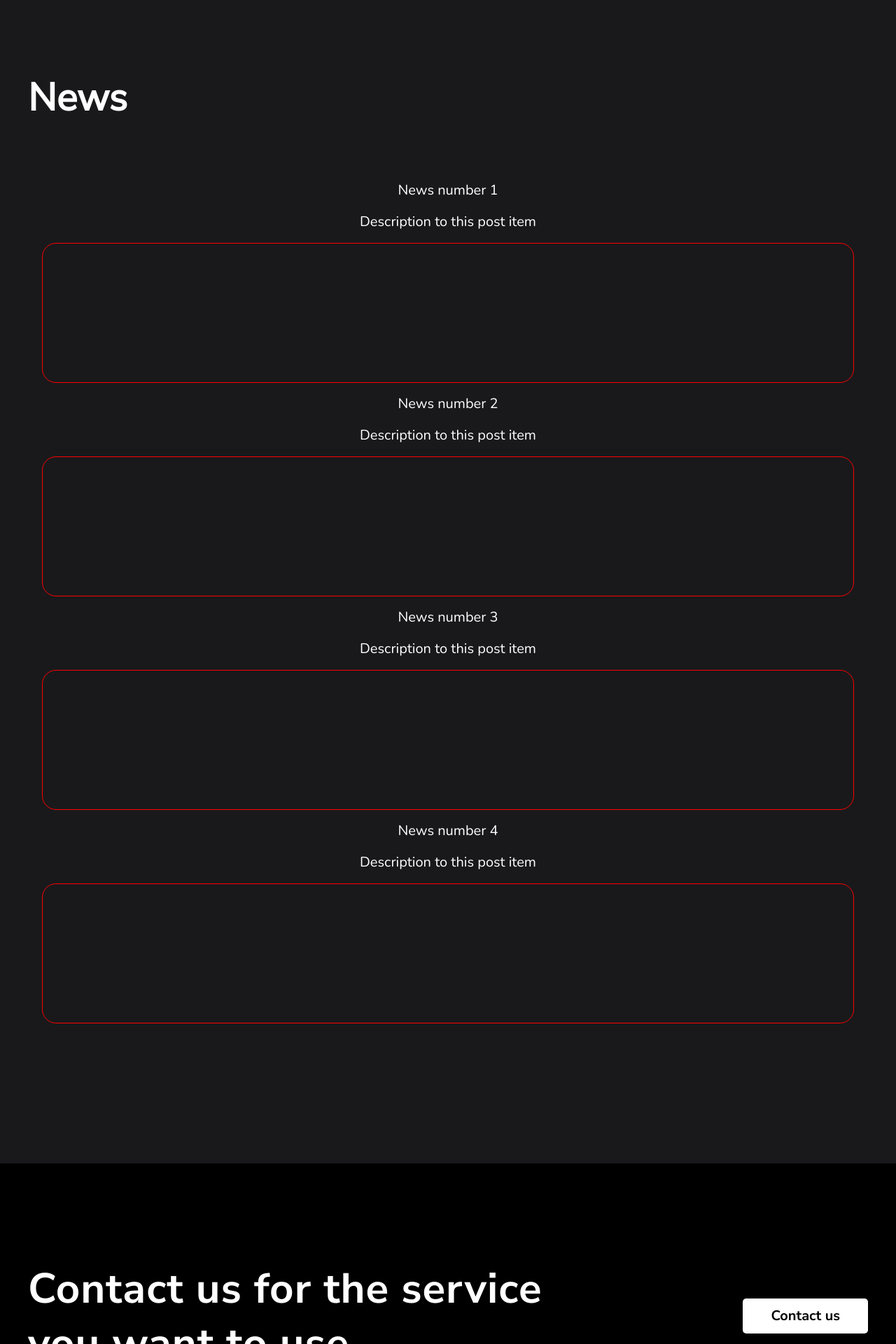
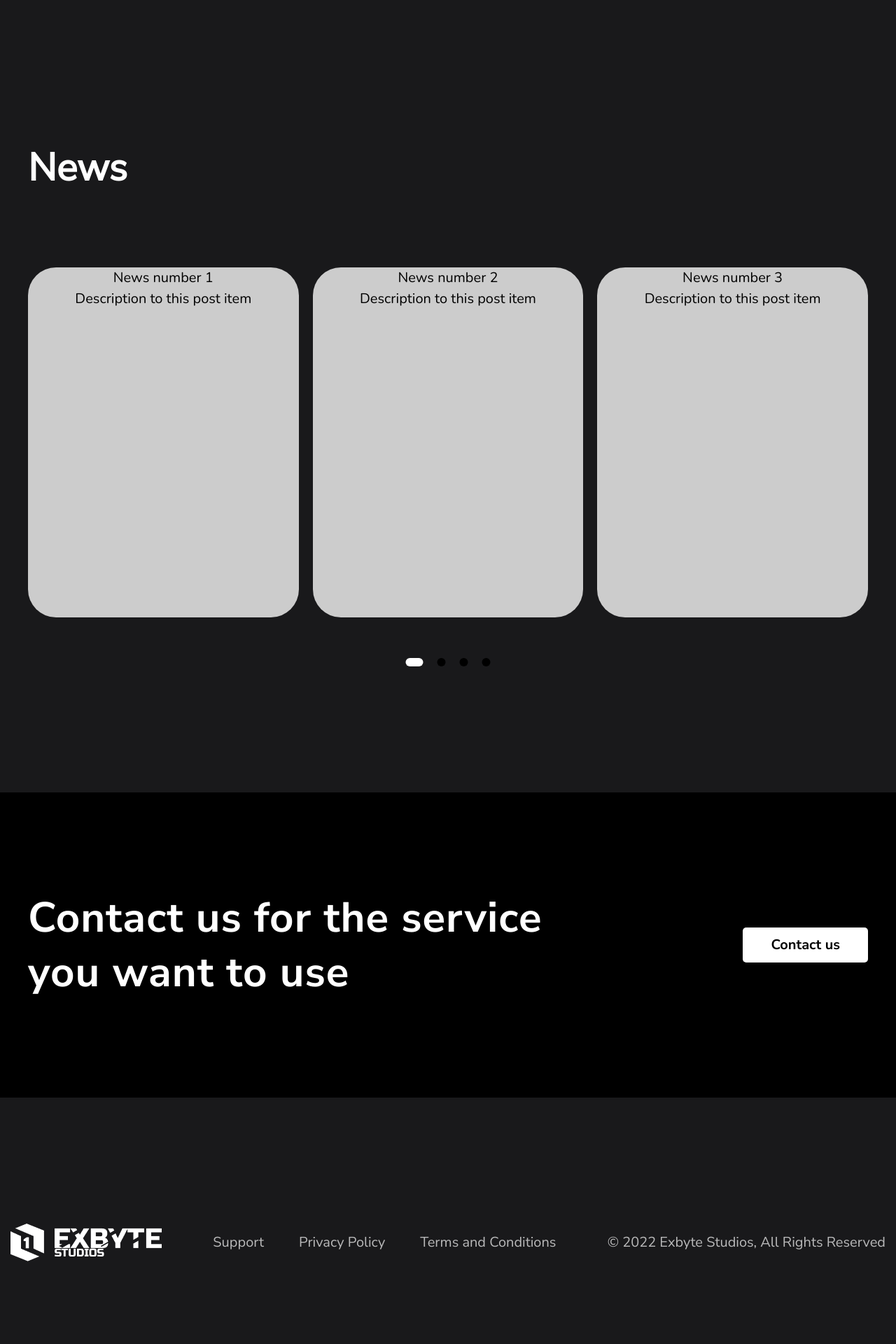
Before and after one commit to JustBonky/exbytesite, a PHP site: page / in a window 1280 px wide. Shown: the part 2226-4146 px from the top of the page at 70% size. After the commit the page ends 4028 px from the top, so only its background shows below. Run offline with PHP 8.4, Linux system fonts and the light colour scheme; style sheets or scripts are compiled from the project's sources.

Commit message:
woerk for 11.02.22

```diff
--- a/layout/src/index.html
+++ b/layout/src/index.html
@@ -14,8 +14,6 @@
 </head>
 
 <body>
-
-
     <header id="body-header" class="body-header">
         <div class="container body-header-container">
             <div class="logo">
@@ -164,7 +162,8 @@
 
         <section class="news-s">
             <h3>News</h3>
-            <div class="news-s_slider">
+            <div class="news_preview">
+                <div class="news_slider owl-carousel owl-theme">
                     <div class="news-s_slider_item">
                         <p>News number 1</p>
                         <p>Description to this post item</p>
@@ -187,6 +186,7 @@
                         <p>Description to this post item</p>
                         <div class="bg"></div>
 
+                    </div>
                 </div>
             </div>
         </section>
--- a/layout/src/js/carousels.js
+++ b/layout/src/js/carousels.js
@@ -8,15 +8,40 @@ $(document).ready(function () {
         smartSpeed: 500,
         dots: true,
         dotsEach: true,
-		// autoplay: true,
-        // autoplayTimeout: 2000,
+        responsive: {
+            0: {
+                margin: 40,
+            },
+            1200: {
+                margin: 100,
+            }
+        },
+        autoplay: true,
+        autoplayTimeout: 4000,
+        autoplayHoverPause: true,
+    });
+
+    $(".news_slider").owlCarousel({
+        loop: true,
+        items: 3,
+        animateOut: "animate__fadeOutDown",
+        animateIn: "animate__fadeInDown",
+        smartSpeed: 500,
+        dots: true,
+        dotsEach: true,
+        responsive: {
+            0: {
+                margin: 10,
+            },
+            1024: {
+                margin: 15,
+            },
+            1200: {
+                margin: 20,
+            }
+        },
+        // autoplay: true,
+        // autoplayTimeout: 4000,
         // autoplayHoverPause: true,
     });
 });
-
-// $('.news-s_slider').slick({
-//     dots: true,
-//     arrows: false,
-//     speed: 1000,
-//     slidesToShow: 3
-// })
--- a/layout/src/js/global.js
+++ b/layout/src/js/global.js
@@ -1,3 +1,10 @@
+document.addEventListener('DOMContentLoaded', function() {
+    window.media1200 = 1200;
+    window.media1024 = 1024;
+    window.media768  = 768;
+})
+
+
 const aft = document.querySelector('.body-header');
 
 const tl = gsap.timeline({
--- a/layout/src/scss/_global.scss
+++ b/layout/src/scss/_global.scss
@@ -5,10 +5,13 @@ body {
     font-size: 20px;
     overflow-x: hidden;
     background-color: $black;
-    // height: 2000px;
     font-family: 'Nunito Regular', sans-serif;
     position: relative;
     line-height: 1.5;
+
+    @include media1200 {
+        font-size: 18px;
+    }
 }
 
 main {
@@ -41,3 +44,9 @@ main {
     font-weight: bold;
     font-family: "NunitoSans Bold", sans-serif;
 }
+
+section > h3 {
+    @include media1200 {
+        margin-left: 50px;
+    }
+}
--- a/layout/src/scss/_mixins.scss
+++ b/layout/src/scss/_mixins.scss
@@ -7,3 +7,27 @@
         font-display: swap;
     }
 }
+
+@mixin media1200 {
+    @media (max-width: 1200px) {
+        @content;
+    }
+}
+
+@mixin media1024 {
+    @media (max-width: 1024px) {
+        @content;
+    }
+}
+
+@mixin media768 {
+    @media (max-width: 768px) {
+        @content;
+    }
+}
+
+@mixin media480 {
+    @media (max-width: 480px) {
+        @content;
+    }
+}
--- a/layout/src/scss/blocks/_footer.scss
+++ b/layout/src/scss/blocks/_footer.scss
@@ -2,6 +2,12 @@
     margin-top: 100px;
     padding: 4em 0;
     font-family: "NunitoSans Regular", sans-serif;
+
+    & .logo {
+        @include media1200 {
+            transform: scale(0.85);
+        }
+    }
 
     &-container {
         display: flex;
@@ -14,12 +20,23 @@
         display: flex;
         color: $black-op07;
 
+        @include media1200 {
+            font-size: 16px;
+        }
+
         & > li + li {
             margin-left: 50px;
+
+            @include media1200 {
+                margin-left: 20px;
+            }
         }
     }
 
     & .rights {
         color: $black-op07;
+        @include media1200 {
+            font-size: 16px;
+        }
     }
 }
--- a/layout/src/scss/blocks/_header.scss
+++ b/layout/src/scss/blocks/_header.scss
@@ -6,6 +6,10 @@
     left: 0;
     z-index: 100;
     background-color: $black;
+
+    @include media1200 {
+        height: 90px;
+    }
 
     &-container {
         display: flex;
--- a/layout/src/scss/blocks/_intro.scss
+++ b/layout/src/scss/blocks/_intro.scss
@@ -2,6 +2,10 @@
     min-height: calc(100vh - 100px);
     display: flex;
     align-items: center;
+
+    @include media1200 {
+        padding: 0 30px;
+    }
 
     &_block {
         width: 50%;
@@ -11,14 +15,30 @@
             display: flex;
             flex-direction: column;
 
+            @include media1024 {
+                width: 100%;
+            }
+
             & h1 {
                 font-family: 'Nunito Bold', sans-serif;
                 font-size: 70px;
                 letter-spacing: 0.03em;
                 line-height: 0.8;
 
+                @include media1024 {
+                    max-width: 70%;
+                }
+
+                @include media1200 {
+                    font-size: 65px;
+                }
+
                 & .stroke-item + .stroke-item {
                     margin-top: 10px;
+
+                    @include media1200 {
+                        margin-top: 6px;
+                    }
                 }
 
                 & .stroke-item {
@@ -82,18 +102,26 @@
 
         &--right {
             position: relative;
-            // border: 1px solid red;
             min-height: 250px;
             max-height: 250px;
+            border: 1px solid red;
+            border-radius: 100px;
+
+            @include media1024 {
+                display: none;
+            }
+
+            & > div {
+                transition: 200ms ease;
+            }
 
             & .intro-top-left-arrow {
                 position: absolute;
-                top: 0;
-                left: 0;
-                transform: translate(calc(-50% - 20px), calc(-100% + 20px)) scale(0.6);
-                width: 151px;
-                height: 116px;
+                top: -150px;
+                left: -100px;
+                transform: scale(0.6);
                 transform-origin: left bottom;
+
                 // border: 1px solid greenyellow;
 
                 & path {
@@ -103,26 +131,25 @@
 
             & .intro-bottom-left-controllers {
                 position: absolute;
-                bottom: -20px;
+                bottom: -70px;
                 left: 100px;
-                transform: translateY(100%);
-                width: 100px;
-                height: 80px;
                 // border: 1px solid green;
 
                 & svg {
-                    display: block;
+                    position: absolute;
+                    opacity: 0;
                     // border: 1px solid yellow;
-                    position: absolute;
-                    top: calc(50% + 45px);
-                    left: calc(50% + 50px);
-                    transform: translate(-50%, -50%);
-                    opacity: 0;
+                }
+
+                & svg:nth-child(1) {
+                    top: 40px;
+                    left: 0px;
                 }
 
                 & svg:nth-child(2) {
-                    top: calc(50% - 40px);
-                    left: calc(50% - 20px);
+                    // border: 1px solid purple;
+                    top: -50px;
+                    left: -50px;
                 }
             }
         }
--- a/layout/src/scss/blocks/_news.scss
+++ b/layout/src/scss/blocks/_news.scss
@@ -8,51 +8,64 @@
         font-family: 'NunitoSans Regular', sans-serif;
     }
 
-    &_slider {
-        margin-top: 60px;
+    & .news_preview {
+        margin-top: 100px;
+        min-height: 500px;
 
-        &_item {
-            height: 100%;
-            text-align: center;
-            margin: 0 20px;
-
-            & p {
-                margin: 15px 0;
+        @include media1200 {
+            min-height: 400px;
         }
 
-            & .bg {
-                border: 1px solid red;
-                border-radius: 20px;
-                height: 200px;
-            }
+        & .news_slider{
+            margin: 0 auto;
+            max-width: 1200px;
+            display: flex;
+            position: relative;
+            min-height: inherit;
+
+            @include media1200 {
+                max-width: 940px;
             }
 
-        & > ul {
+            & .owl-stage {
+                height: 100%;
+            }
+
+            & .owl-item {
+                height: 100%;
+                color: #000;
+                background-color: #ccc;
+                border-radius: 40px;
+                text-align: center;
+            }
+
+            & > .owl-dots  {
                 position: absolute;
                 bottom: -70px;
                 left: 50%;
                 transform: translateX(-50%);
                 display: flex;
 
-            & li {
+                & .owl-dot {
                     display: block;
-                margin: 0 7px;
-                width: 8px;
-                height: 8px;
+                    margin: 0 10px;
+                    width: 12px;
+                    height: 12px;
                     border-radius: 30px;
                     background-color: #000;
                     transition: 300ms ease;
                     cursor: pointer;
 
-                & button {
+                    & span {
                         display: none;
                     }
 
-                &.slick-active {
-                    width: 20px;
+                    &.active {
+                        width: 25px;
                         background-color: #fff;
                     }
                 }
             }
         }
     }
+}
--- a/layout/src/scss/blocks/_opinion.scss
+++ b/layout/src/scss/blocks/_opinion.scss
@@ -1,5 +1,5 @@
 .opinion-s {
-    margin-top: 200px;
+    margin-top: 250px;
     display: flex;
     justify-content: space-between;
     align-items: center;
@@ -24,6 +24,10 @@
         line-height: 1.3;
         font-weight: bold;
         letter-spacing: 1px;
+
+        @include media1200 {
+            font-size: 54px;
+        }
     }
 
     &_slider {
--- a/layout/src/scss/blocks/_our-games.scss
+++ b/layout/src/scss/blocks/_our-games.scss
@@ -10,12 +10,22 @@
 
     & .games-preview {
         margin-top: 100px;
-        min-height: 400px;
+        min-height: 500px;
+
+        @include media1200 {
+            min-height: 400px;
+        }
 
         & .games-carousel {
+            margin: 0 auto;
+            max-width: 1000px;
             display: flex;
             position: relative;
             min-height: inherit;
+
+            @include media1200 {
+                max-width: 800px;
+            }
 
             & .owl-stage {
                 height: 100%;
@@ -38,9 +48,9 @@
 
                 & .owl-dot {
                     display: block;
-                    margin: 0 7px;
-                    width: 8px;
-                    height: 8px;
+                    margin: 0 10px;
+                    width: 12px;
+                    height: 12px;
                     border-radius: 30px;
                     background-color: #000;
                     transition: 300ms ease;
@@ -51,7 +61,7 @@
                     }
 
                     &.active {
-                        width: 20px;
+                        width: 25px;
                         background-color: #fff;
                     }
                 }
```
Also changed, not shown: layout/src/js/home.js (+48 -28 lines). Lines whose indentation alone changed are shown as unchanged.
